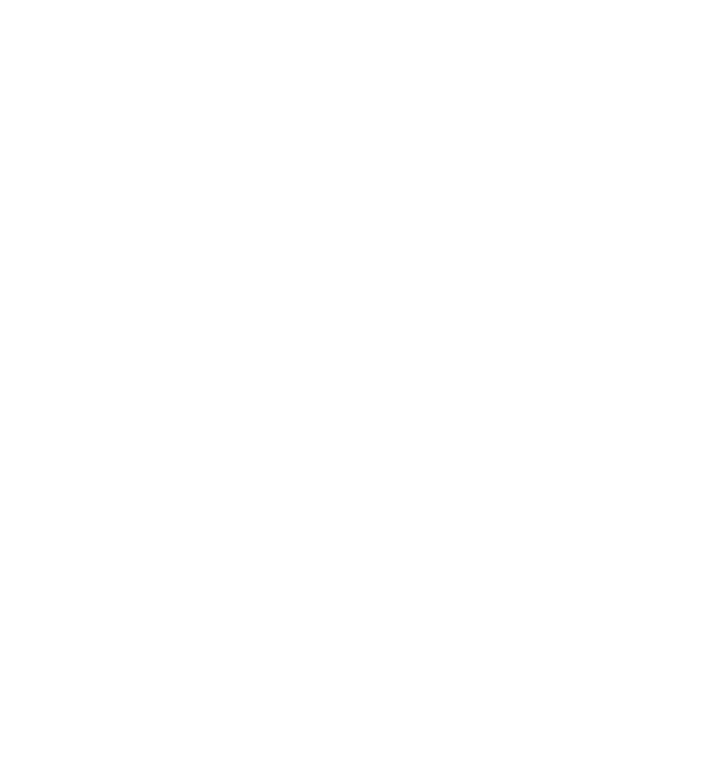
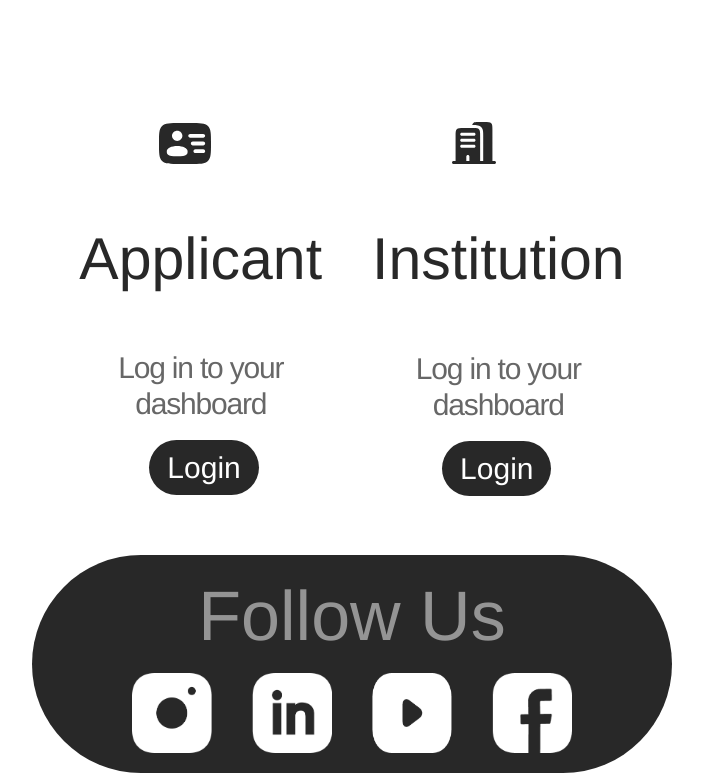
Before and after one commit to Valuegate/CicateProject, a React (Create React App) app: page / in a window 1280 px wide. Shown: the part 4220-4993 px from the top of the page, without its empty margins (288-991 px from the left). Before the commit the page ends 4222 px from the top, so only its background shows below. Built offline with nearby package versions, Linux system fonts and the light colour scheme.

Commit message:
push this

```diff
--- a/src/pages/test_format/TestFormat.jsx
+++ b/src/pages/test_format/TestFormat.jsx
@@ -14,6 +14,7 @@
 import youtube from '../../assets/youtube.png'
 import linkedin from '../../assets/linkedin.png'
 import gradient from '../../assets/gradient.svg'
+import Footer from '../../components/containers/footer/footer'
 
 const TestFormat = () => {
   return (
@@ -128,6 +129,31 @@
     <div><img src={cross} alt="img" className='cross__img'/></div>
     <div className='why__not'>Why not <br /> Create <br /> Account?</div>
   </div>
+
+  <div className='app_flex'>
+<div className='app_line'>
+    <img src={xicon} alt="img" className='img_right' />
+    <p className='applicant_black'>Applicant</p>
+    <p className='applicant_opac'>Log in to your <br /> dashboard</p>
+    <a href="/" className='app_button'>Login</a>
+</div>
+<div className='app_line'>
+<img src={zicon} alt="img" className='img_right' />
+    <p className='applicant_black'>Institution</p>
+    <p className='applicant_opac'>Log in to your <br /> dashboard</p>
+    <a href="/" className='app_button'>Login</a>
+</div>
+  </div>
+ <div className='set_black'>
+    <div className='links_board'>
+        <div className='follow__us'>Follow Us</div>
+        <div className='flex_links'>
+            <img src={instagram} alt="img" className='links__img' />
+            <img src={linkedin} alt="img" className='links__img' />
+            <img src={youtube} alt="img" className='links__img'/>
+            <img src={facebook} alt="img" className='links__img'/></div>
+    </div>
+ </div>
 </div>
 
 
--- a/src/pages/test_format/style.css
+++ b/src/pages/test_format/style.css
@@ -322,6 +322,104 @@
 height: 252px;
 width: 217px;
 }
+
+.applicant_black{
+color: #282828;
+font-family: "Monument Extended-Regular", Helvetica;
+font-size: 59px;
+font-weight: 400;
+letter-spacing: 0;
+line-height: 64.3px;
+text-align: center;
+white-space: nowrap;
+}
+
+
+.applicant_opac{
+color: #282828;
+font-family: "PP Monument Extended-Regular", Helvetica;
+font-size: 30px;
+font-weight: 400;
+letter-spacing: -1.2px;
+line-height: 36px;
+opacity: 0.7;
+text-align: center;
+}
+
+.app_flex{
+    justify-content: center;
+    display: flex;
+    align-items: center;
+    margin-top: 120px;
+    gap: 5rem;
+
+}
+
+.app_button{
+background-color: #282828;
+border-radius: 30px;
+padding: 11px 18px;
+color: #ffffff;
+font-family: "Monument Extended-Regular", Helvetica;
+font-size: 30px;
+font-weight: 400;
+letter-spacing: 0;
+line-height: 32.7px;
+text-align: center;
+margin-left: 70px;
+}
+
+.app_line{
+    justify-content: center;
+    align-items: center;
+    flex-direction: column;
+}
+
+
+.img_right{
+    margin-left: 80px;
+}
+
+.set_black{
+    justify-content: center;
+    display: flex;
+    align-items: center;
+    margin-top: 70px;
+}
+
+.links_board{
+ background-color: #282828;
+border-radius: 160px;
+padding: 20px;
+align-items: center;
+padding-left: 100px;
+padding-right: 100px;
+}
+
+.follow__us{
+color: #ffffff;
+font-family: "PP Monument Extended-Regular", Helvetica;
+font-size: 70px;
+font-weight: 400;
+letter-spacing: 0;
+line-height: 63px;
+opacity: 0.5;
+text-align: center;
+margin-top:10px;
+}
+
+.flex_links{
+   display: flex;
+   justify-content: center;
+   gap: 4rem;
+   margin-top: 25px;
+}
+
+.links__img{
+height: 80px;
+width: 80px;
+}
+
 
 
 
```
